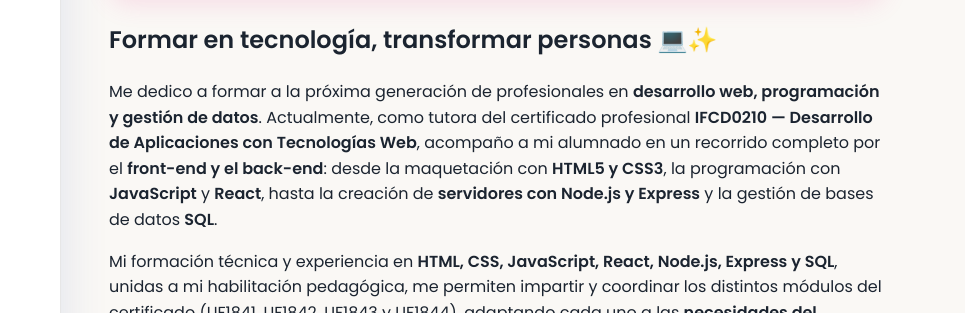
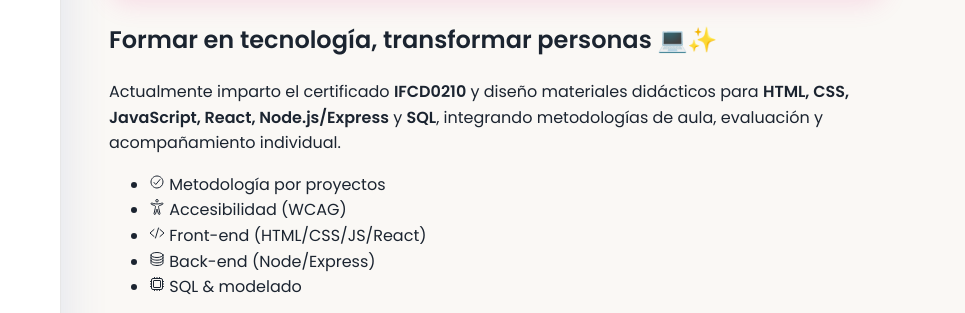
Before and after one commit to inma2709/inmacontreras.github.io, a plain HTML site: page index.html in a window 1280 px wide. Shown: the part 302-615 px from the top of the page, 315-1280 px from the left. Drawn offline with nearby package versions, Linux system fonts and the light colour scheme.

Commit message:
Enhance intro section with specialties and description
Added a paragraph and a list of specialties to the intro section.

```diff
--- a/index.html
+++ b/index.html
@@ -331,7 +331,19 @@ repasa y dejame la pagina perfecta para que sea mi tarjeta de presentación
 
         <section class="intro">
           <h2 class="h2">Formar en tecnología, transformar personas 💻✨</h2>
+ <p>
+            Actualmente imparto el certificado <strong>IFCD0210</strong> y diseño materiales didácticos para
+            <strong>HTML, CSS, JavaScript, React, Node.js/Express</strong> y <strong>SQL</strong>, integrando metodologías
+            de aula, evaluación y acompañamiento individual.
+          </p>
 
+          <ul class="chips" aria-label="Especialidades">
+            <li class="chip"><ion-icon name="checkmark-circle-outline"></ion-icon> Metodología por proyectos</li>
+            <li class="chip"><ion-icon name="accessibility-outline"></ion-icon> Accesibilidad (WCAG)</li>
+            <li class="chip"><ion-icon name="code-slash-outline"></ion-icon> Front-end (HTML/CSS/JS/React)</li>
+            <li class="chip"><ion-icon name="server-outline"></ion-icon> Back-end (Node/Express)</li>
+            <li class="chip"><ion-icon name="hardware-chip-outline"></ion-icon> SQL &amp; modelado</li>
+          </ul>
           <p>
             Me dedico a formar a la próxima generación de profesionales en
             <strong>desarrollo web, programación y gestión de datos</strong>. Actualmente, como tutora del certificado profesional
```
